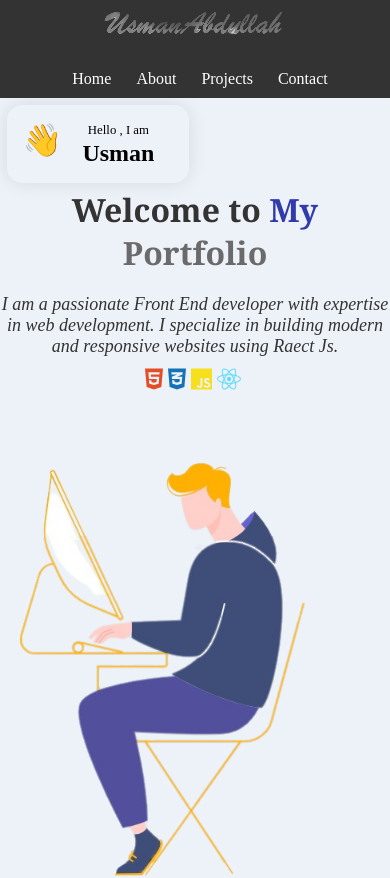
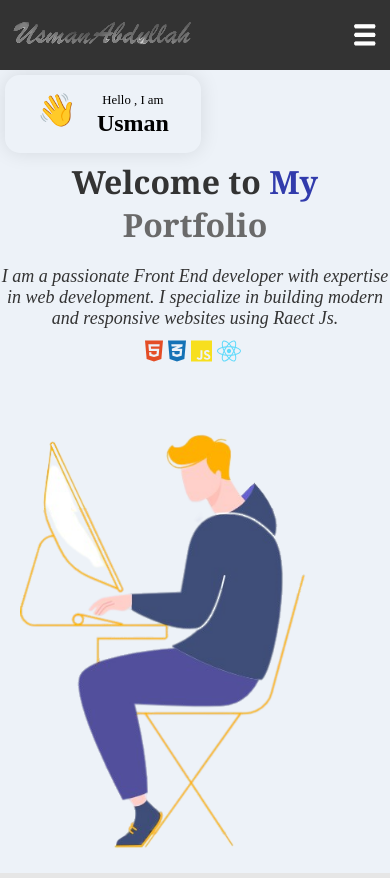
Before and after one commit to usmanabdullahbn/My-Portfolio, a React (Create React App) app: page / in a window 390 px wide. Shown: the top 878 px of the page. Built offline with nearby package versions, Linux system fonts and the light colour scheme.

Commit message:
Buliding Responsive Navbar

```diff
--- a/src/components/Header/Header.css
+++ b/src/components/Header/Header.css
@@ -41,20 +41,46 @@
 .nav-links a:hover {
   color: #888;
 }
+.nav-icon {
+  display: none;
+}
+.icon-img {
+  height: 30px;
+  width: 40px;
+  display: flex;
+}
+.close-icon {
+ text-align: center;
+ display: none;
+}
+.close-icon-img {
+  height: 20px;
+  width: 25px;
+}
 
 /* Media Queries for Responsive Design */
 
-@media (max-width: 768px) {
+@media (max-width: 1000px) {
   .header {
-    padding: 0;
+    padding: 10px;
   }
   .navbar {
+    display: flex;
+  }
+  #nav-res{
     flex-direction: column;
+
+  }
+  .nav-links{
+    display: none;
+  }
+  #nav-link-res {
+    display: block;
   }
 
   .nav-links {
     margin-top: 20px;
-    padding-right: 5px;
+    padding-right: 0;
   }
 
   .nav-links li {
@@ -64,4 +90,14 @@
   .nav-links a {
     padding-right: 5px;
   }
+ .nav-icon {
+    display: block;
+    padding-right: 15px;
+  }
+  #nav-icon-res {
+    display: none;
+  }
+  .close-icon {
+    display: block;
+   }
 }
--- a/src/components/Header/Header.js
+++ b/src/components/Header/Header.js
@@ -1,8 +1,11 @@
-import React from "react";
+import React, { useState } from "react";
 import "./Header.css";
 import signature from "../assert/signature.png";
+import navbarIcon from "../assert/Nav bar icon.png";
+import closeIcon from "../assert/black-close-icon.png";
 
 const Header = () => {
+  const [isClick, setIsClick] = useState(false);
   const handleScrollToHome = () => {
     const offset = 750; // Adjust the offset as needed
     window.scrollTo({
@@ -33,14 +36,20 @@ const Header = () => {
       behavior: "smooth",
     });
   };
-
+  const openNavbar = () => {
+    setIsClick(true);
+    // console.log("CLicked!")
+  };
+  const closeNavbar = () => {
+    setIsClick(false);
+  };
   return (
     <header className="header">
-      <nav className="navbar">
+      <nav className="navbar" id={isClick == true ? "nav-res" : ""}>
         <div className="logo">
           <img src={signature} alt="signature" />
         </div>
-        <ul className="nav-links">
+        <ul className="nav-links" id={isClick == true ? "nav-link-res" : ""}>
           <li>
             <a onClick={handleScrollToHome}>Home</a>
           </li>
@@ -53,7 +62,24 @@ const Header = () => {
           <li>
             <a onClick={handleScrollToContact}>Contact</a>
           </li>
+          <li className="close-icon">
+            <img
+              src={closeIcon}
+              alt="closeIcon"
+              className="close-icon-img"
+              onClick={closeNavbar}
+            />
+          </li>
         </ul>
+        <div className="nav-icon">
+          <img
+            src={navbarIcon}
+            alt="navIcon"
+            className="icon-img"
+            onClick={openNavbar}
+            id={isClick == true ? "nav-icon-res" : ""}
+          />
+        </div>
       </nav>
     </header>
   );
--- a/src/components/footer/Footer.js
+++ b/src/components/footer/Footer.js
@@ -1,6 +1,6 @@
 import React from "react";
 import "./Footer.css";
-import { FaEnvelope, FaLinkedin, FaGithub } from 'react-icons/fa';
+import { FaEnvelope, FaLinkedin, FaGithub, FaInstagram } from 'react-icons/fa';
 
 
 const Footer = () => {
@@ -21,6 +21,9 @@ const Footer = () => {
           <a href="https://github.com/usmanabdullahbn" target="_blank" rel="noopener noreferrer">
           <FaGithub />
           </a>
+          <a href="https://www.instagram.com/usmanabdullahbn" target="_blank" rel="noopener noreferrer">
+          <FaInstagram />
+          </a>
         </div>
       <p>© Copyright UsmanAbdullah. All Rights Reserved</p>
       <p>Designed by UsmanAbdullah</p>
--- a/src/components/home/Home.css
+++ b/src/components/home/Home.css
@@ -103,16 +103,16 @@
   margin: 20px;
 }
 
-@media (max-width: 768px) {
+@media (max-width: 1000px) {
   .home-section {
     flex-direction: column;
-    text-align: center;
   }
 
   .container {
     text-align: center;
     padding: 0;
     margin: 0;
+    margin-top: 60px;
   }
 
   .icon-container {
@@ -122,26 +122,24 @@
   .button-home {
     display: none;
   }
+
   .img-container {
     display: block;
   }
-}
 
-@media (max-width: 1020px) {
   .name {
     display: flex;
-    position: relative;
-    top: 0;
-    left: 0;
-    margin: 5px;
-    padding: 1rem;
-    margin-right: 200px;
-    width: 150px;
+    position: absolute;
+    top: 75px;
+    left: 5px;
+    width: auto;
+    justify-content: start;
+  }
 
-  }
   .head-text {
     font-size: 1.5rem;
   }
+
   .span {
     font-size: 2rem;
   }
```
Also changed, not shown: src/components/assert/Nav bar icon.png (added), src/components/assert/black-close-icon.png (added).
